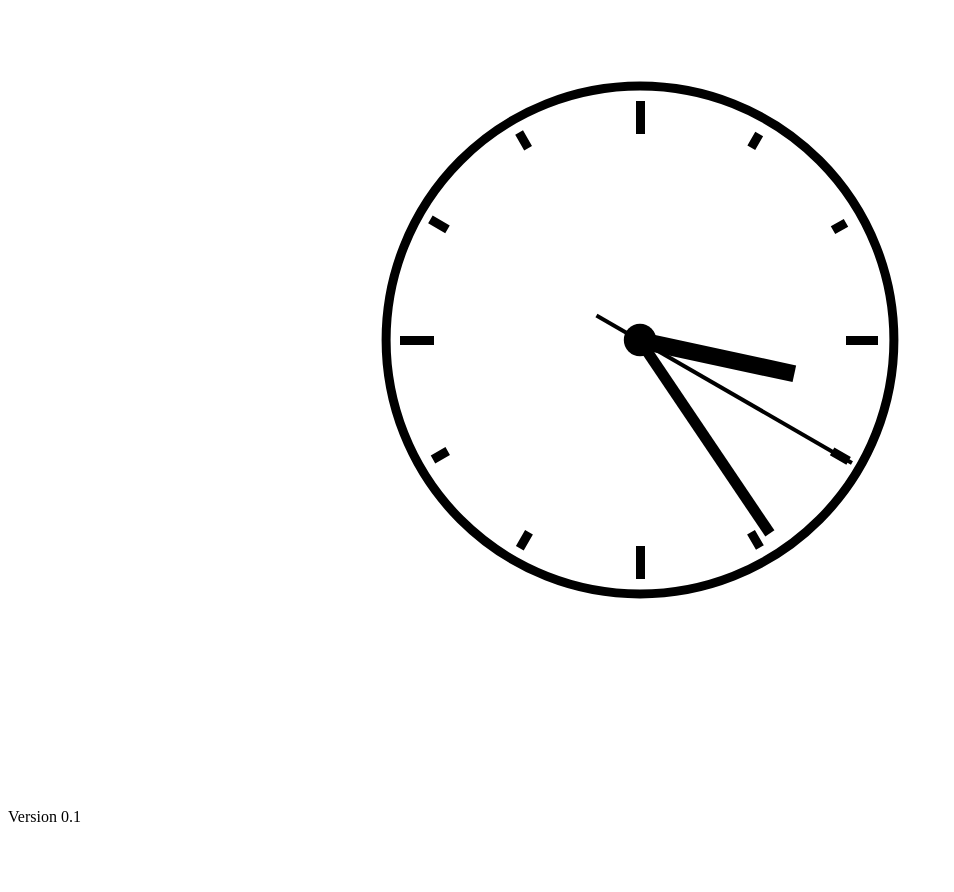
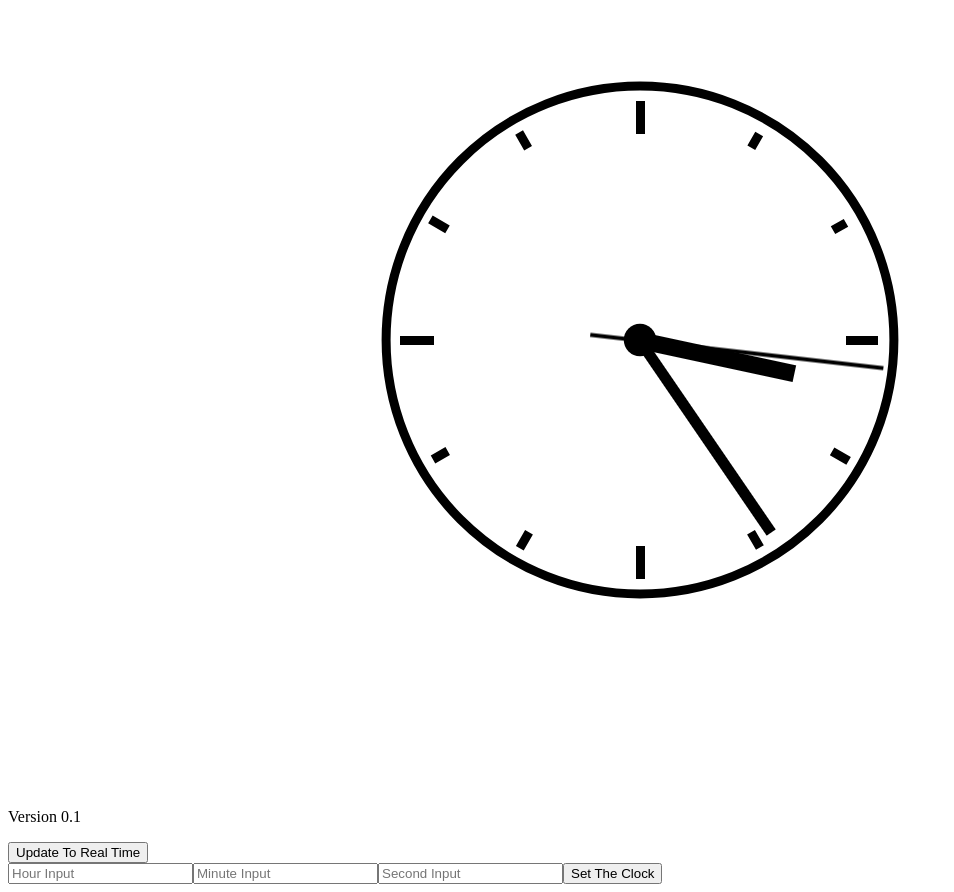
Before and after one commit to Flaxev/devFolder, a website built with webpack: page src/index.html in a window 1280 px wide. Shown: the whole page, without its empty margins (0-954 px from the left). Before the commit the page ends 842 px from the top, so only its background shows below. Built offline with nearby package versions, Linux system fonts and the light colour scheme.

Commit message:
Clock Input working

```diff
--- a/src/index.js
+++ b/src/index.js
@@ -10,8 +10,15 @@ const VarDBtime = new TheTime(0,0,0,0); //hours, mins, secs, millisecs
 const hourHand = boxFact.createHour();
 const minuteHand = boxFact.createMin();
 const secondHand = boxFact.createSec();
-let haschanged = false;
-
+window.updateCurrentRealTimeNowPlease = VarDBtime.updateCurrentRealTime();
+window.haschanged = false;
+var btn = document.createElement('BUTTON');
+var t = document.createTextNode('Update To Real Time');
+btn.addEventListener('click', function() {VarDBtime.updateCurrentRealTime();});
+btn.appendChild(t);
+document.body.appendChild(btn);
+let inputform = createinputform();
+document.body.appendChild(inputform);
 VarDBtime.updateCurrentRealTime();
 rendernow(VarDBtime,hourHand,minuteHand,secondHand);
 
@@ -23,10 +30,12 @@ rendernow(VarDBtime,hourHand,minuteHand,secondHand);
 
 setInterval( function() {
 
-	if(haschanged) {
+	console.log('The window has changed  ' + window.haschanged);
+
+	if(window.haschanged) {
 
 		rendernow(VarDBtime,hourHand,minuteHand,secondHand);
-		haschanged = false;
+		window.haschanged = false;
 
 	}
 
@@ -39,7 +48,6 @@ setInterval( function() {
 
 
 }, 1000);
-
 
 
 function timeflow () {
@@ -56,6 +64,61 @@ function timeflow () {
 
 }
 
+function createinputtextelement (name) {
+
+	let input = document.createElement('input');
+	input.type = 'text';
+	input.id = name;
+	input.placeholder = name;
+
+	return input;
+
+}
+
+function createinputform () {
+
+	let secInput = createinputtextelement('Second Input');
+
+	let minInput = createinputtextelement('Minute Input');
+
+	let hourInput = createinputtextelement('Hour Input');
+
+
+	let inputbutton = document.createElement('button');
+	inputbutton.type = 'text';
+	let t = document.createTextNode('Set The Clock');
+	inputbutton.appendChild(t);
+
+	inputbutton.onclick = ()=> forminputaction();
+
+	let inputbox = document.createElement ('div');
+
+	inputbox.appendChild(hourInput);
+	inputbox.appendChild(minInput);
+	inputbox.appendChild(secInput);
+
+	inputbox.appendChild(inputbutton);
+
+
+
+
+	return inputbox;
+}
+
+function forminputaction () {
+
+
+	let hourInput = document.getElementById('Hour Input').value;
+	let minInput = document.getElementById('Minute Input').value;
+	let secInput = document.getElementById('Second Input').value;
+
+	VarDBtime.updateByInput(hourInput,minInput,secInput);
+
+
+}
+
+
+
 
 
 
@@ -64,6 +127,6 @@ function timeflow () {
 // 	VarDBtime.setSeconds(0);
 // 	VarDBtime.setHours(0);
 // 	VarDBtime.setMinutes(0);
-// 	haschanged = true;
+// 	window.haschanged = true;
 
 // }, 10000);
--- a/src/model/thetime.js
+++ b/src/model/thetime.js
@@ -68,11 +68,23 @@ export default class TheTime {
 
 		console.log(' REAL TIME IS : Hours: ' + currentTime.hour + ' Minutes: ' + currentTime.min + ' Seconds: ' + currentTime.sec);
 
+		window.haschanged = true;
 
 		return currentTime;
 
 
 	}
 
+	updateByInput (Hr,min,sec) {
+
+		this.setHours(Hr);
+		this.setMinutes(min);
+		this.setSeconds(sec);
+
+		window.haschanged = true;
+
+
+	}
+
 
 }
```
Also changed, not shown: src/index.html (+1 -0 lines), test/viewtests/clockrender.not.js (deleted, +0 -52 lines), test/viewtests/clockrender.test.js (added, +99 -0 lines).
